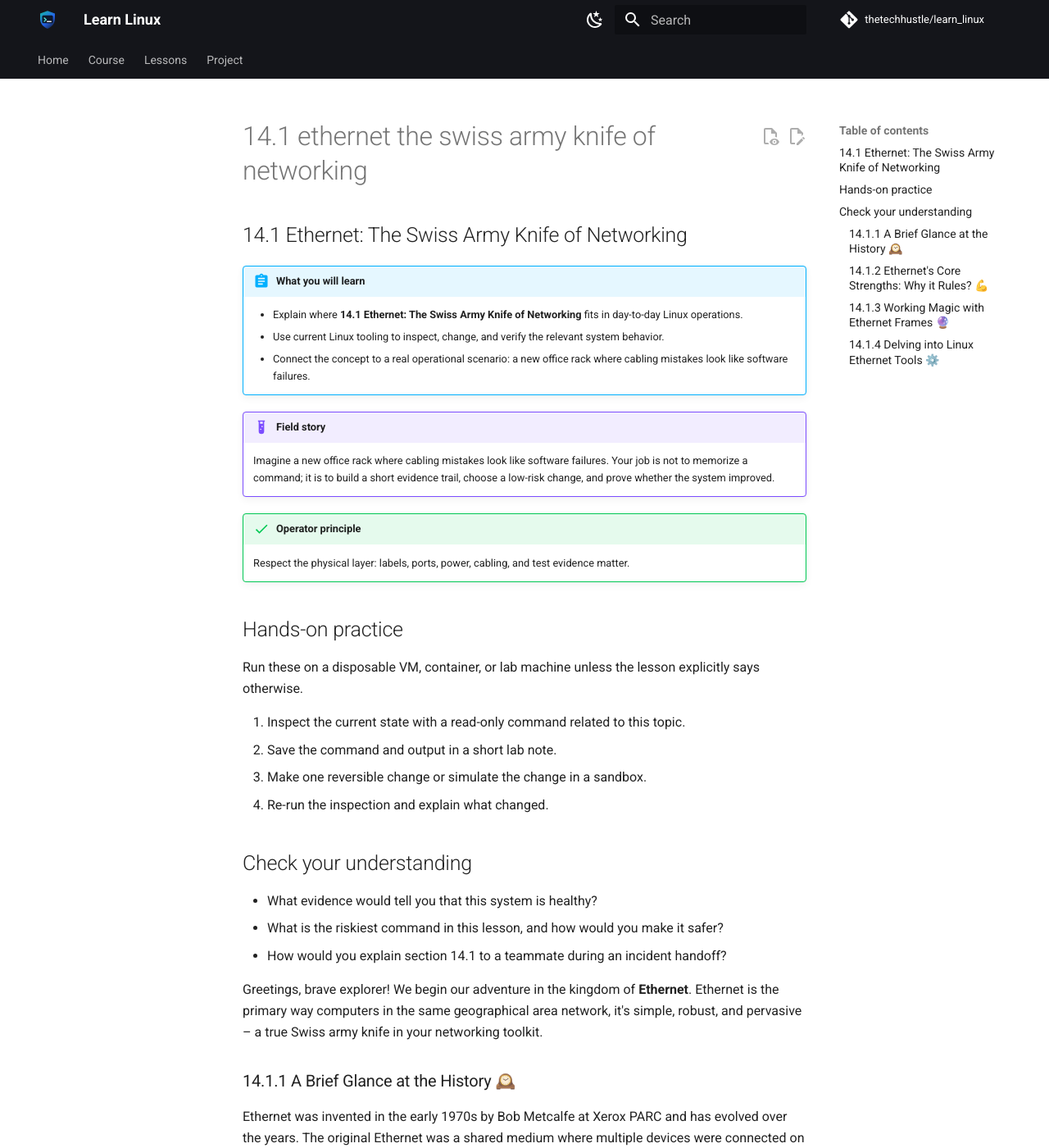
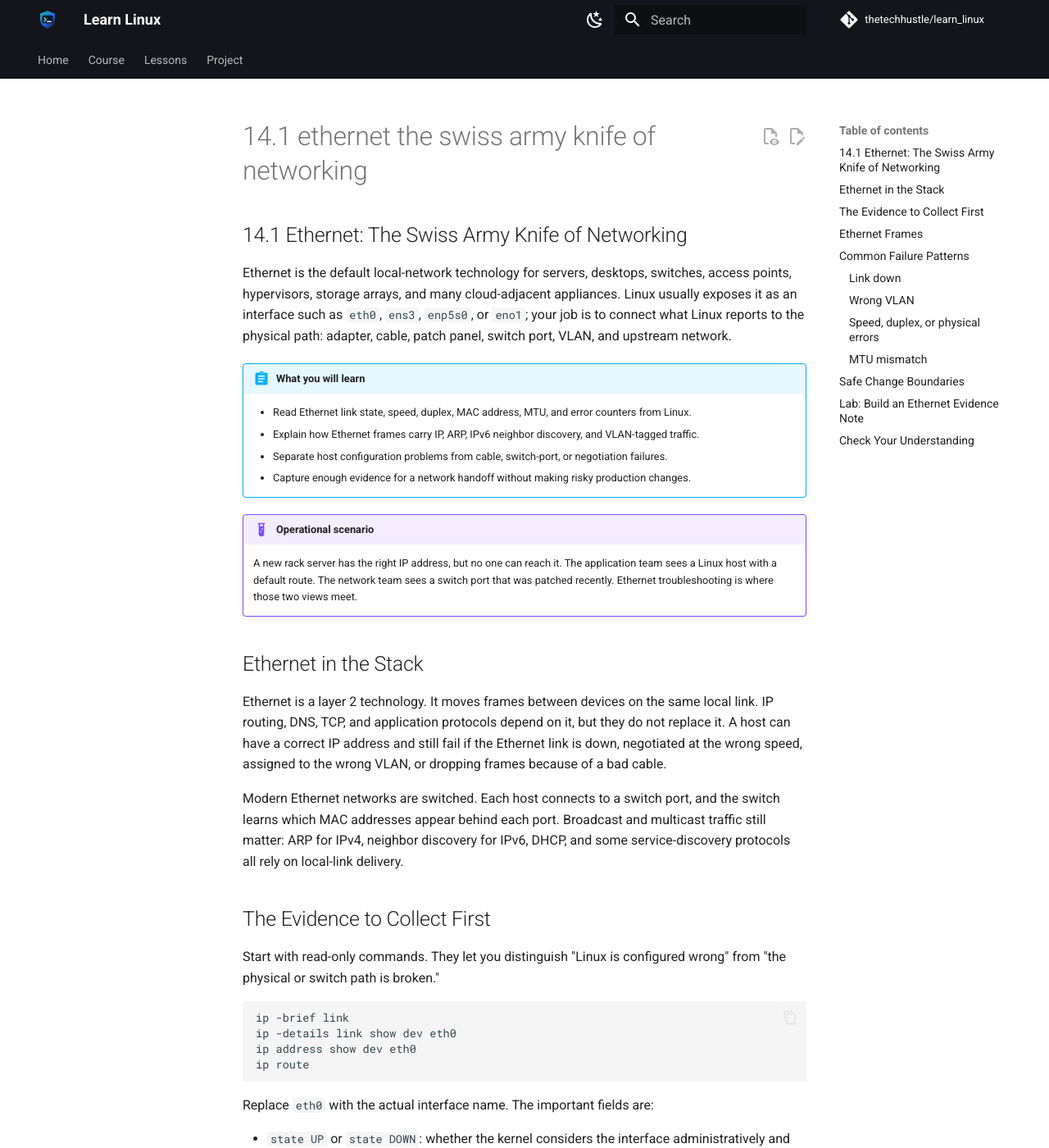
Before and after one commit to thetechhustle/learn_linux, an MkDocs documentation site: the page built from docs/lessons/14_physical_networking/14.1_ethernet-_the_swiss_army_knife_of_networking.md, in a window 1280 px wide and 1400 px high. Shown: the whole window at 82% size. Built offline with MkDocs 1.6.1 and Material for MkDocs 9.7.7, drawn with Linux system fonts in a browser that asks for light colours; comment, search, counter and statistics services are not loaded; some of the changed text lies outside the part shown.

Commit message:
Improve Chapter 14 Ethernet lesson (#116)
Co-authored-by: Jules Ai <jules@Juless-Air.ts.net lan>

````diff
--- a/docs/lessons/14_physical_networking/14.1_ethernet-_the_swiss_army_knife_of_networking.md
+++ b/docs/lessons/14_physical_networking/14.1_ethernet-_the_swiss_army_knife_of_networking.md
@@ -1,84 +1,236 @@
 ## 14.1 Ethernet: The Swiss Army Knife of Networking
 
-
+Ethernet is the default local-network technology for servers, desktops,
+switches, access points, hypervisors, storage arrays, and many cloud-adjacent
+appliances. Linux usually exposes it as an interface such as `eth0`, `ens3`,
+`enp5s0`, or `eno1`; your job is to connect what Linux reports to the physical
+path: adapter, cable, patch panel, switch port, VLAN, and upstream network.
 
 !!! abstract "What you will learn"
-    - Explain where **14.1 Ethernet: The Swiss Army Knife of Networking** fits in day-to-day Linux operations.
-    - Use current Linux tooling to inspect, change, and verify the relevant system behavior.
-    - Connect the concept to a real operational scenario: a new office rack where cabling mistakes look like software failures.
+    - Read Ethernet link state, speed, duplex, MAC address, MTU, and error counters from Linux.
+    - Explain how Ethernet frames carry IP, ARP, IPv6 neighbor discovery, and VLAN-tagged traffic.
+    - Separate host configuration problems from cable, switch-port, or negotiation failures.
+    - Capture enough evidence for a network handoff without making risky production changes.
 
-!!! example "Field story"
-    Imagine a new office rack where cabling mistakes look like software failures. Your job is not to memorize a command; it is to build a short evidence trail, choose a low-risk change, and prove whether the system improved.
+!!! example "Operational scenario"
+    A new rack server has the right IP address, but no one can reach it. The
+    application team sees a Linux host with a default route. The network team
+    sees a switch port that was patched recently. Ethernet troubleshooting is
+    where those two views meet.
 
-!!! success "Operator principle"
-    Respect the physical layer: labels, ports, power, cabling, and test evidence matter.
+## Ethernet in the Stack
 
-## Hands-on practice
+Ethernet is a layer 2 technology. It moves frames between devices on the same
+local link. IP routing, DNS, TCP, and application protocols depend on it, but
+they do not replace it. A host can have a correct IP address and still fail if
+the Ethernet link is down, negotiated at the wrong speed, assigned to the wrong
+VLAN, or dropping frames because of a bad cable.
 
-Run these on a disposable VM, container, or lab machine unless the lesson explicitly says otherwise.
+Modern Ethernet networks are switched. Each host connects to a switch port, and
+the switch learns which MAC addresses appear behind each port. Broadcast and
+multicast traffic still matter: ARP for IPv4, neighbor discovery for IPv6, DHCP,
+and some service-discovery protocols all rely on local-link delivery.
 
-1. Inspect the current state with a read-only command related to this topic.
-2. Save the command and output in a short lab note.
-3. Make one reversible change or simulate the change in a sandbox.
-4. Re-run the inspection and explain what changed.
+## The Evidence to Collect First
 
-## Check your understanding
-
-- What evidence would tell you that this system is healthy?
-- What is the riskiest command in this lesson, and how would you make it safer?
-- How would you explain section 14.1 to a teammate during an incident handoff?
-
-
-Greetings, brave explorer! We begin our adventure in the kingdom of **Ethernet**. Ethernet is the primary way computers in the same geographical area network, it's simple, robust, and pervasive – a true Swiss army knife in your networking toolkit.
-
-### 14.1.1 A Brief Glance at the History 🕰️
-
-Ethernet was invented in the early 1970s by Bob Metcalfe at Xerox PARC and has evolved over the years. The original Ethernet was a shared medium where multiple devices were connected on a single thick coaxial cable. Modern Ethernet has moved beyond and presently utilizes a star topology with switches at the center connecting devices.
-
-### 14.1.2 Ethernet's Core Strengths: Why it Rules? 💪
-
-The Ethernet protocol has some distinct advantages that keep it ubiquitous in local area networks (LANs) today:
-
-- **Simplicity**: Ethernet uses just enough protocol to ensure reliable transmission over the network.
-
-- **Versatility**: Ethernet handles pretty much all types of data you could ever want to send: files, email, web browsing, video streaming and conferencing, and more.
-
-- **Reliability**: Ethernet uses a variety of techniques, including checksums and CRCs, to ensure data doesn't get corrupted in transit.
-
-### 14.1.3 Working Magic with Ethernet Frames 🔮
-
-An Ethernet frame is the smallest unit of communication in an Ethernet network. Understanding these frames could be interpreted as understanding the language of Ethernet. Here's a simplified view of an Ethernet Frame:
-
-- **Destination MAC Address**: This is a unique identifier for network interfaces, determining which device the frame should be delivered to.
-
-- **Source MAC Address**: The unique identifier of the device that originated the data packet.
-
-- **Type**: This field indicates what sort of payload the Ethernet frame is carrying.
-
-- **Payload**: This carries the data of the transmission, whether that's web page data, email text, or voice data.
-
-- **FCS (Frame Check Sequence)**: This is essentially a checksum that validates the integrity of the transmitted data.
-
-### 14.1.4 Delving into Linux Ethernet Tools ⚙️
-
-Working with Ethernet on a Linux system is quite straight-forward, thanks to a number of useful commands:
-
-- The `ip address` command provides information about your network interfaces. Run `ip address eth0` to check the status of the Ethernet interface eth0.
+Start with read-only commands. They let you distinguish "Linux is configured
+wrong" from "the physical or switch path is broken."
 
 ```bash
-$ ip address eth0
+ip -brief link
+ip -details link show dev eth0
+ip address show dev eth0
+ip route
 ```
 
-- The `ethtool` command provides a more advanced way to check the status of your Ethernet interfaces. For instance, run `ethtool eth0` to see detailed information about the eth0 Ethernet interface.
+Replace `eth0` with the actual interface name. The important fields are:
+
+- `state UP` or `state DOWN`: whether the kernel considers the interface administratively and operationally usable.
+- `LOWER_UP`: whether the driver sees carrier from the physical link.
+- `link/ether`: the interface MAC address.
+- `mtu`: the largest layer 3 packet Linux will place in an Ethernet frame.
+- RX/TX counters: packet, byte, error, dropped, and carrier counters.
+
+Use `ethtool` for link-specific evidence:
 
 ```bash
-$ ethtool eth0
+sudo ethtool eth0
+sudo ethtool -S eth0
 ```
 
-Ethernet, dear readers, is both the tip of the iceberg and a deep well of knowledge in the world of networking. Learn to wield it effectively, and you've got a powerful tool at your disposal for navigating the networking realms of Linux.
+Look for:
 
-Remember, the journey doesn't end here. Keep your curiosity unsheathed and stride ahead with confidence. Many more networking enigmas await your decryption! 💪🛠️🔗
-
+- `Link detected: yes` or `no`
+- speed, duplex, and auto-negotiation state
+- driver and firmware information
+- CRC, alignment, carrier, timeout, reset, or dropped-packet counters
 
 !!! tip "Modern networking command"
-    Older tutorials often use `ifconfig`. This course favors `ip address`, `ip link`, `ip route`, and `ss` because they are available by default on modern Linux distributions.
+    Older tutorials often use `ifconfig`. This course favors `ip address`,
+    `ip link`, `ip route`, `ss`, and `ethtool` because they are available on
+    modern Linux distributions and expose better operational detail.
+
+## Ethernet Frames
+
+An Ethernet frame contains:
+
+- destination MAC address
+- source MAC address
+- optional VLAN tag
+- EtherType, such as IPv4, IPv6, or ARP
+- payload
+- frame check sequence, handled by the network hardware
+
+Linux usually hides the frame check sequence from you, but it exposes the
+effects through interface counters. A rising CRC or frame-error count points
+toward cabling, transceiver, speed, duplex, or switch-port problems more often
+than application configuration.
+
+You can inspect local-link traffic with `tcpdump`:
+
+```bash
+sudo tcpdump -ni eth0 -e arp
+sudo tcpdump -ni eth0 -e 'icmp6 and ip6[40] == 135'
+```
+
+The `-e` flag prints link-layer details such as source and destination MAC
+addresses. On a production system, keep captures narrow, time-bounded, and
+approved; packet payloads can contain sensitive data.
+
+## Common Failure Patterns
+
+### Link down
+
+Symptoms:
+
+- `ip link` lacks `LOWER_UP`
+- `ethtool` reports `Link detected: no`
+- no RX/TX counters move
+
+Likely causes:
+
+- unplugged or failed cable
+- disabled switch port
+- wrong patch-panel path
+- failed NIC, SFP, transceiver, or switch port
+- VM virtual NIC disconnected from the virtual switch
+
+### Wrong VLAN
+
+Symptoms:
+
+- link is up
+- ARP or IPv6 neighbor discovery fails for the gateway
+- DHCP requests leave the host but no useful reply returns
+- the switch sees the host MAC on an unexpected access or trunk VLAN
+
+Linux can show VLAN subinterfaces with:
+
+```bash
+ip -details link show
+```
+
+Switch-side evidence is usually required to finish this diagnosis.
+
+### Speed, duplex, or physical errors
+
+Symptoms:
+
+- intermittent packet loss
+- poor throughput on a link that appears up
+- rising CRC, frame, carrier, or dropped counters
+- speed lower than expected, such as 100Mb/s on a 1Gb/s or 10Gb/s path
+
+Auto-negotiation normally should stay enabled. Forcing speed or duplex is a
+change of last resort and must match the switch port exactly.
+
+### MTU mismatch
+
+Symptoms:
+
+- small pings work, large transfers stall
+- tunnels, storage, or virtualization traffic behaves inconsistently
+- jumbo-frame networks fail only on certain paths
+
+Check MTU on the interface and the route:
+
+```bash
+ip link show dev eth0
+ip route get 192.0.2.10
+```
+
+Use packet-size tests only in a lab or during an approved troubleshooting
+window; many networks filter ICMP, so a failed ping is not proof by itself.
+
+## Safe Change Boundaries
+
+These commands are usually read-only:
+
+```bash
+ip link show
+ip address show
+ip route
+ethtool eth0
+ethtool -S eth0
+```
+
+These commands can disrupt connectivity and need a rollback path, especially
+over SSH:
+
+```bash
+sudo ip link set dev eth0 down
+sudo ip link set dev eth0 mtu 9000
+sudo ethtool -s eth0 speed 1000 duplex full autoneg off
+```
+
+Before changing an interface remotely, make sure you have console access, an
+out-of-band management path, or a timed rollback mechanism.
+
+## Lab: Build an Ethernet Evidence Note
+
+Use a disposable VM, spare lab machine, or noncritical host.
+
+1. Identify the active interface:
+
+   ```bash
+   ip -brief link
+   ip route
+   ```
+
+2. Record link and address evidence:
+
+   ```bash
+   ip -details link show dev eth0
+   ip address show dev eth0
+   ```
+
+3. Record physical-link evidence:
+
+   ```bash
+   sudo ethtool eth0
+   sudo ethtool -S eth0 | head -40
+   ```
+
+4. Capture a narrow local-link sample:
+
+   ```bash
+   sudo timeout 15 tcpdump -ni eth0 -e arp
+   ```
+
+5. Write a short handoff:
+
+   - interface name and MAC address
+   - link state, speed, duplex, and MTU
+   - gateway reachability evidence
+   - error counters that are rising, if any
+   - what needs switch-side confirmation
+
+## Check Your Understanding
+
+- What is the difference between an interface being administratively `UP` and
+  having physical carrier?
+- Why can a host have the correct IP address and still fail because of Ethernet?
+- Which counters or symptoms would make you suspect a bad cable or transceiver?
+- Why is forcing speed and duplex risky?
+- What information should you send to the network team when asking them to
+  verify a switch port?
````
